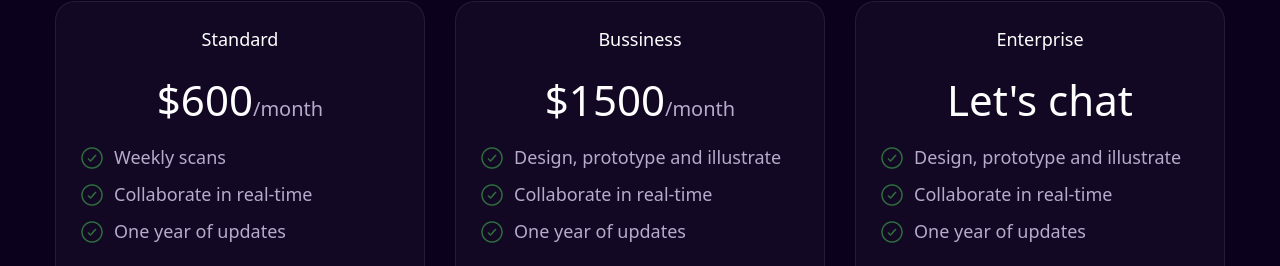
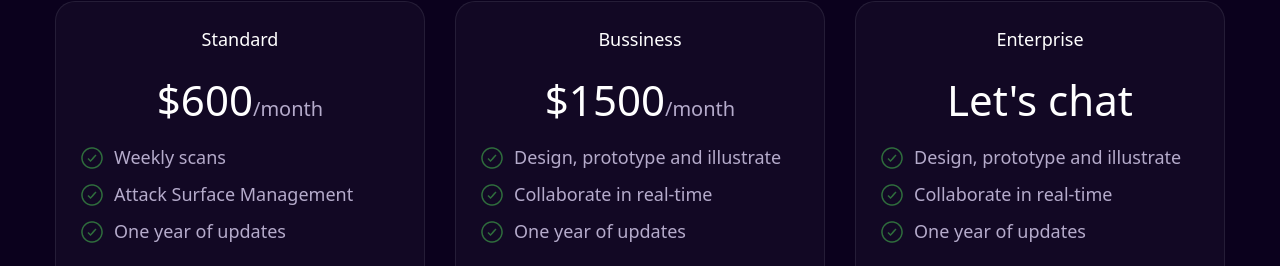
Before and after one commit to tarunkumar2112/staging, a React (Create React App) app: page / in a window 1280 px wide. Shown: the part 6121-6387 px from the top of the page. Built offline with nearby package versions, Linux system fonts and the light colour scheme.

Commit message:
Update Home.js

```diff
--- a/src/pages/Home.js
+++ b/src/pages/Home.js
@@ -251,7 +251,7 @@ const Home = () => {
             </li>
             <li class="flex items-start gap-[10px;] font-[16px] py-[5px]">
             <img className='mt-[2px]' src={checkmark} alt="checkmark"/>
-            Collaborate in real-time</li>
+            Attack Surface Management</li>
             <li class="flex items-start gap-[10px;] font-[16px] py-[5px]">
             <img className='mt-[2px]' src={checkmark} alt="checkmark"/>
             One year of updates</li>
```
